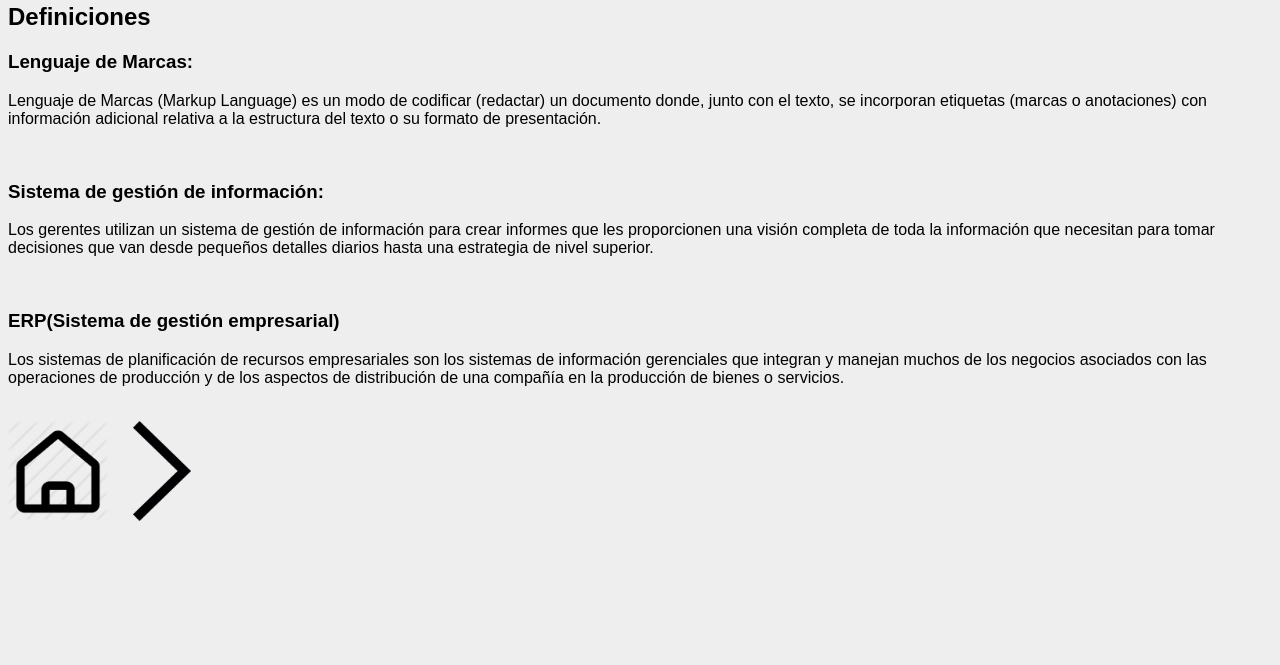
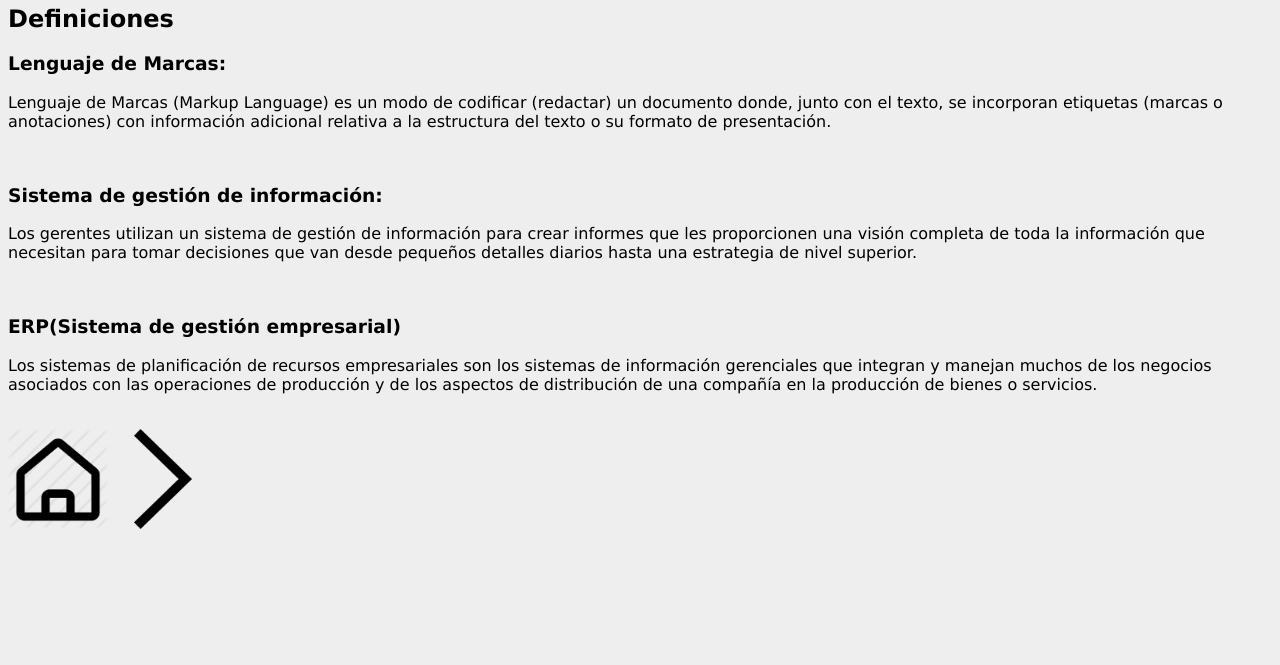
Before and after one commit to vanerb/WebInicial_Vr, a plain HTML site: page index.html in a window 1280 px wide. Shown: the part 135-800 px from the top of the page. Drawn offline with Linux system fonts and the light colour scheme.

Commit message:
Update index.html

```diff
--- a/index.html
+++ b/index.html
@@ -6,7 +6,7 @@
      <style>
     body {
         background:#eee;
-        font-family:Arial;
+        font-family:verdana;
       }
   </style>
   </head>
```
